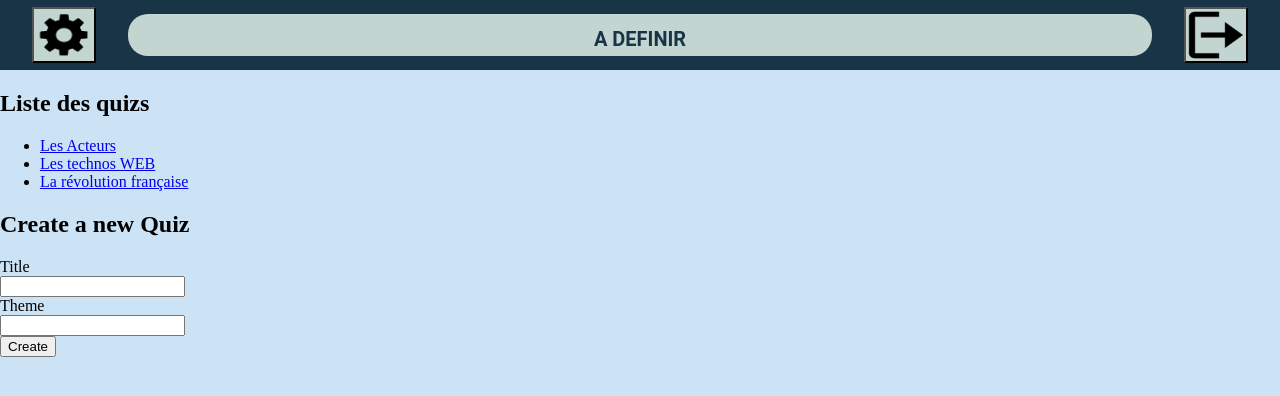
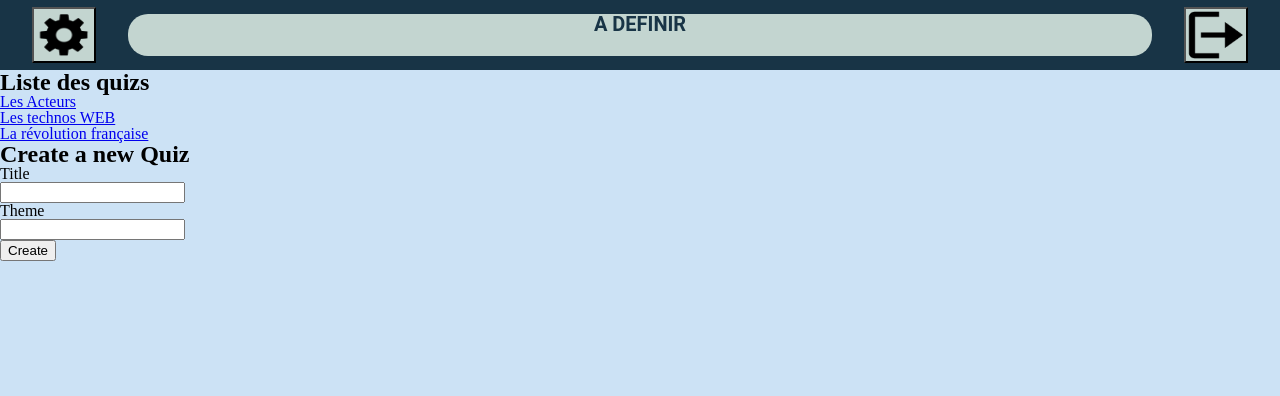
Before and after one commit to 2019-2020-ps6/2022-2023-ps6-poly-esprit, an Angular app in the folder front-end/: page / in a window 1280 px wide. Shown: the top 396 px of the page. Built offline with nearby package versions, Linux system fonts and the light colour scheme.

Commit message:
creation of the header with a component header

```diff
--- a/front-end/src/app/app.component.html
+++ b/front-end/src/app/app.component.html
@@ -1,3 +1,6 @@
+<app-header></app-header>
+
 <div class="main-content">
+
   <router-outlet></router-outlet>
 </div>
--- a/front-end/src/app/app.module.ts
+++ b/front-end/src/app/app.module.ts
@@ -11,6 +11,7 @@ import {CreateQuizComponent} from "./create-quiz-component/create-quiz.component
 import {QuizService} from "../service/quiz.service";
 import { QuizListDisplayComponent } from './quiz-list-display/quiz-list-display.component';
 import {ReactiveFormsModule} from "@angular/forms";
+import { HeaderComponent } from './header/header.component';
 
 @NgModule({
   declarations: [
@@ -19,7 +20,8 @@ import {ReactiveFormsModule} from "@angular/forms";
     GameAnswerComponentComponent,
     GameQuestionComponentComponent,
     CreateQuizComponent,
-    QuizListDisplayComponent
+    QuizListDisplayComponent,
+    HeaderComponent
   ],
   imports: [
     BrowserModule,
--- /dev/null
+++ b/front-end/src/app/header/header.component.html
@@ -0,0 +1,12 @@
+<header class="header">
+  <button class="parameter">
+
+  </button>
+  <div class="title">
+    <h1 > A DEFINIR</h1>
+  </div>
+  <button class="logout">
+
+  </button>
+
+</header>
--- /dev/null
+++ b/front-end/src/app/header/header.component.scss
@@ -0,0 +1,44 @@
+.header{
+  background-color: #183446;
+  font-size: 20px;
+  color: #333;
+  display: flex;
+  height: 70px;
+
+}
+.title{
+  width: 80%;
+  height: 60%;
+  border-radius:20px;
+  margin:auto;
+  text-align: center;
+  background-color: #C3D5D0;
+}
+h1{
+  font-family: 'Roboto', sans-serif;
+  font-size: 20px;
+  font-weight: bold;
+  color: #183446;
+}
+.parameter{
+  background-image: url(../../assets/parametre.png);
+  background-color: #C3D5D0FF;
+  background-size: 100% 100%;
+  width: 5%;
+  height: 80%;
+  margin-top:auto;
+  margin-bottom:auto;
+  margin-left: auto;
+  position: relative;
+}
+.logout{
+  background-image: url(../../assets/logout.png);
+  background-color: #C3D5D0FF;
+  background-size: 100% 100%;
+  width: 5%;
+  height: 80%;
+  margin-top:auto;
+  margin-bottom:auto;
+  margin-right: auto;
+  position: relative;
+}
--- a/front-end/src/index.html
+++ b/front-end/src/index.html
@@ -9,18 +9,7 @@
 
 </head>
 <body>
-  <header class="header">
-    <button class="parameter">
 
-    </button>
-    <div class="title">
-        <h1 > A DEFINIR</h1>
-    </div>
-    <button class="logout">
-
-    </button>
-
-  </header>
   <app-root></app-root>
 </body>
 
--- a/front-end/src/styles.scss
+++ b/front-end/src/styles.scss
@@ -1,50 +1,21 @@
-body{
-  margin: 0px;
-
+html, body, div, span, applet, object, iframe,
+h1, h2, h3, h4, h5, h6, p, blockquote, pre,
+a, abbr, acronym, address, big, cite, code,
+del, dfn, em, font, img, ins, kbd, q, s, samp,
+small, strike, strong, sub, sup, tt, var,
+b, u, i, center,
+dl, dt, dd, ol, ul, li,
+fieldset, form, label, legend,
+table, caption, tbody, tfoot, thead, tr, th, td {
+  margin: 0;
+  padding: 0;
+  border: 0;
+  outline: 0;
+  vertical-align: baseline;
+  background: transparent;
 }
-.header{
-  background-color: #183446;
-  font-size: 20px;
-  color: #333;
-  display: flex;
-  height: 70px;
-
-}
-.title{
-  width: 80%;
-  height: 60%;
-  border-radius:20px;
-  margin:auto;
-  text-align: center;
-  background-color: #C3D5D0;
-}
-h1{
-  font-family: 'Roboto', sans-serif;
-  font-size: 20px;
-  font-weight: bold;
-  color: #183446;
-}
-.parameter{
-  background-image: url(assets/parametre.png);
-  background-color: #C3D5D0FF;
-  background-size: 100% 100%;
-  width: 5%;
-  height: 80%;
-  margin-top:auto;
-  margin-bottom:auto;
-  margin-left: auto;
-  position: relative;
-}
-.logout{
-  background-image: url(assets/logout.png);
-  background-color: #C3D5D0FF;
-  background-size: 100% 100%;
-  width: 5%;
-  height: 80%;
-  margin-top:auto;
-  margin-bottom:auto;
-  margin-right: auto;
-  position: relative;
+body {
+  line-height: 1;
 }
 html{
   background-color: #CCE2F5;
```
Also changed, not shown: front-end/src/app/header/header.component.ts (added, +10 -0 lines), 1 other file (tests, documents, lock files or other folders).
